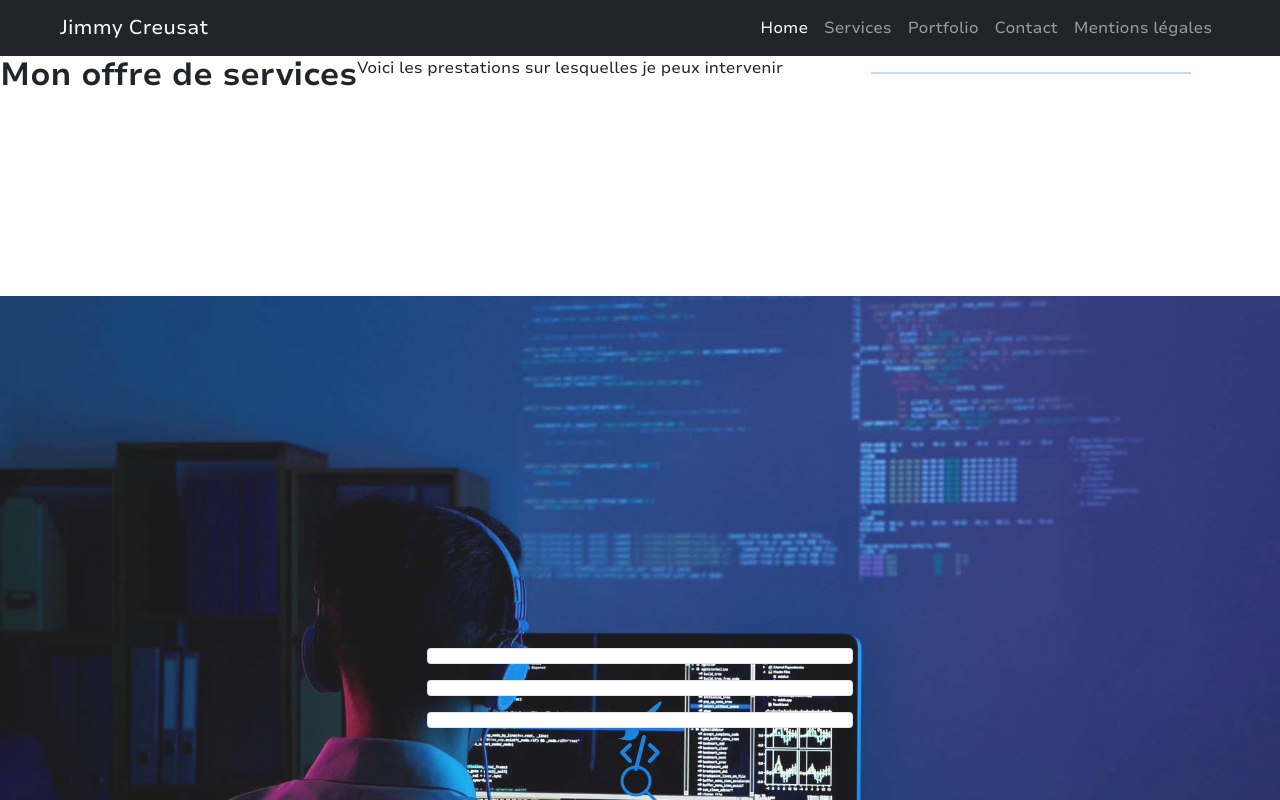
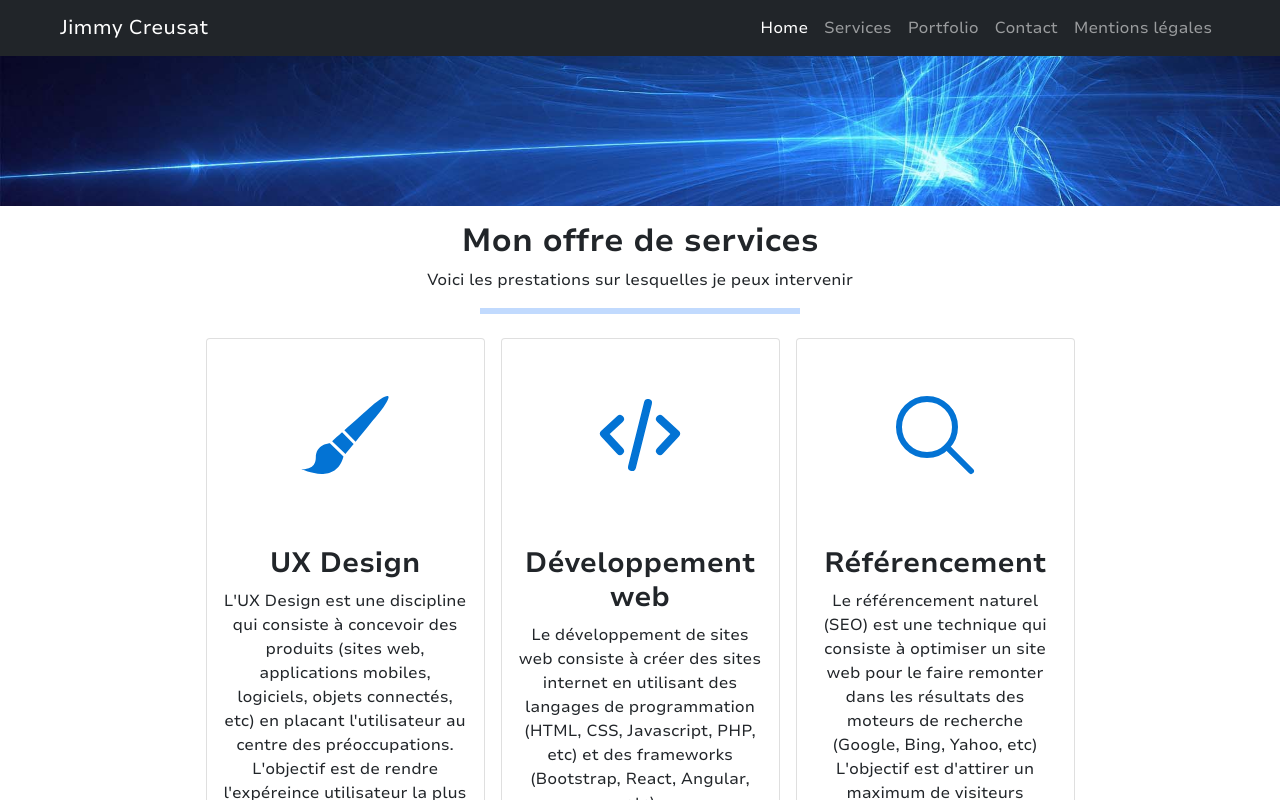
Before and after one commit to JimmyCr7/CREUSAT_Jimmy_Devoir_5_Portfolio_React, a React (Create React App) app: page / in a window 1280 px wide. Shown: the top 800 px of the page. Built offline with nearby package versions, Linux system fonts and the light colour scheme.

Commit message:
Resolve CSS conflicts

```diff
--- a/src/components/Service.jsx
+++ b/src/components/Service.jsx
@@ -1,7 +1,7 @@
 const Service = (props) => {
     return(
-        <div class="card col-lg-4 col-sm-12">
-            <img class="card-img-top my-5" src={props.img} alt="Card image cap"/>
+        <div class="card col-lg-3 col-sm-12 mx-2 mb-3">
+            <img class="card-img-top my-5 mx-auto" src={props.img} alt="Card image cap"/>
             <div class="card-body">
                 <h3 class="card-title text-center">{props.title}</h3>
                 <p class="card-text text-center">{props.desc}</p>
--- a/src/css/contact-style.css
+++ b/src/css/contact-style.css
@@ -1,9 +1,9 @@
-main img{
-    display: block;
-    width: 20px;
-    height: 20px;
-  }
+main section#container-coordonnees img{
+  display: block;
+  width: 24px;
+  height: 24px;
+}
 
-  main iframe{
-    width: 100%;
-  }
+main section#container-coordonnees iframe{
+  width: 100%;
+}
--- a/src/css/home-style.css
+++ b/src/css/home-style.css
@@ -1,11 +1,6 @@
-main{
-    display: flex;
-    flex-direction: row;
-    justify-content: center;
-    flex-wrap: wrap;
-  }
 
-  main > section:first-of-type{
+
+  main > section#container-presentation{
     background-image: url('../img/hero-bg.jpg');
     background-repeat: no-repeat;
     background-size: cover;
@@ -19,75 +14,31 @@ main{
     opacity: 0.9;
   }
 
-  main > section:first-of-type > h2{
+  main > section#container-presentation > h2{
     font-size: 4em;
   }
 
-  main > section:first-of-type > h3{
+  main > section#container-presentation > h3{
     font-size: 3em;
   }
 
-  main > section:first-of-type > h2, h3{
+  main > section#container-presentation > h2, h3{
     font-weight: bold;
     text-align: center;
     margin-bottom: 20px;
   }
 
-  /*
-  main > section:first-of-type > button{
-    display: block;
-    width: max-content;
-    padding: 6px 16px;
-    border-radius: 8px;
-    border: none;
-    outline: none;
-  }
-    */
-
-  main > section:not(section:first-of-type){
+  main section#container-me, section#container-skills{
     padding: 24px;
   }
 
-  main > section > img{
+  main section#container-me > img{
     width: 100%;
     object-fit: cover;
     margin-bottom: 8px;
   }
 
-  main > section > em{
+  main section#container-skills > em{
     font-style: normal;
     font-weight: bold;
   }
-
-  main > section > div{
-    width: 100%;
-    border-radius: 48px;
-    background-color: gray;
-    height: 16px;
-    margin-bottom: 16px;
-  }
-
-  main > section > div > div{
-    height: 100%;
-    border-radius: 48px 0px 0px 48px;
-  }
-
-  main > section > div:first-of-type > div{
-    width: 90%;
-  }
-
-  main > section > div:nth-of-type(2) > div{
-    width: 80%;
-  }
-
-  main > section > div:nth-of-type(3) > div{
-    width: 70%;
-  }
-
-  main > section > div:nth-of-type(4) > div{
-    width: 60%;
-  }
-
-  main > section > div:last-of-type > div{
-    width: 50%;
-  }
--- a/src/css/services-style.css
+++ b/src/css/services-style.css
@@ -1,13 +1,15 @@
-main > div:first-of-type{
-    background-image: url('../img/banner.jpg');
-    background-repeat: no-repeat;
-    background-size: cover;
-    background-position: center;
-    height: 200px;
-  }
+main > div.img-banner{
+  background-image: url('../img/banner.jpg');
+  background-repeat: no-repeat;
+  background-position: center;
+  background-size: cover;
+  height: 150px;
+  width: 100%;
+}
 
-  main img{
-    width: 48px;
-    height: 48px;
-    filter: invert(30%) sepia(88%) saturate(1735%) hue-rotate(191deg) brightness(91%) contrast(98%);
-  }
+main > section#container-services img{
+  display: block;
+  width: 96px;
+  height: 96px;
+  filter: invert(30%) sepia(33%) saturate(4131%) hue-rotate(191deg) brightness(99%) contrast(98%);
+}
--- a/src/pages/Contact.jsx
+++ b/src/pages/Contact.jsx
@@ -23,7 +23,7 @@ const Contact = () => {
                         <input class="btn btn-primary d-block mx-auto" type="submit" name="sendMessContact" value="Envoyer"/>
                     </form>
                 </section>
-                <section class="col-lg-4 col-sm-12">
+                <section id="container-coordonnees" class="col-lg-4 col-sm-12">
                     <h2>Mes coordonnées</h2>
                     <hr class="border border-2 border-primary" />
                     <strong>Jimmy Creusat</strong>
--- a/src/pages/Home.jsx
+++ b/src/pages/Home.jsx
@@ -4,12 +4,13 @@ import '../css/home-style.css';
 const Home = () => {
     return(
         <main>
-            <section>
+            <section id="container-presentation">
                 <h1 className="text-white">Bonjour, je suis Jimmy Creusat</h1>
                 <h2 className="text-white">Développeur web fullstack</h2>
                 <button type="button" className="btn btn-danger">En savoir plus</button>
             </section>
-            <section className="col-lg-4 col-sm-12">
+            <div className="d-flex flex-wrap justify-content-center">
+                <section id="container-me" className="container col-lg-4 col-sm-12 mx-0">
                     <h3>A propos</h3>
                     <hr className="border border-3 border-primary"/>
                     <img src={imgAbout} alt="Image d'une personne en train de travailler"/>
@@ -23,7 +24,7 @@ const Home = () => {
                         Lorem ipsum dolor sit amet, consectetur adipiscing elit. Duis scelerisque tempor nisl. Vivamus vitae porttitor massa. Nunc augue magna, dictum non urna et, ultricies placerat ipsum. Donec vulputate sapien ut lorem convallis scelerisque.
                     </p>
                 </section>
-            <section className="col-lg-4 col-sm-12">
+                <section id="container-skills" className="container col-lg-4 col-sm-12 mx-0">
                     <h3>Mes compétences</h3>
                     <hr className="border border-3 border-primary" />
                     <em>HTML5 90%</em>
@@ -47,6 +48,8 @@ const Home = () => {
                         <div className="progress-bar bg-primary" role="progressbar" style={{width: "50%"}} aria-valuenow="50" aria-valuemin="0" aria-valuemax="100"></div>
                     </div>
                 </section>
+            </div>
+
         </main>
     );
 }
--- a/src/pages/Services.jsx
+++ b/src/pages/Services.jsx
@@ -7,11 +7,11 @@ import '../css/services-style.css';
 const Services = () => {
     return(
         <main>
-            <div className="mb-3"></div>
-            <h2 className="text-center">Mon offre de services</h2>
-            <p className="text-center">Voici les prestations sur lesquelles je peux intervenir</p>
-            <hr className="border border-primary w-25 mx-auto"/>
-            <section className="row col-lg-8 col-sm-12 mx-auto my-4">
+            <div className="mb-3 img-banner"></div>
+            <h2 className="text-center w-100">Mon offre de services</h2>
+            <p className="text-center w-100">Voici les prestations sur lesquelles je peux intervenir</p>
+            <hr className="border border-3 border-primary w-25 mx-auto d-block"/>
+            <section id="container-services" className="container d-flex flex-wrap justify-content-center my-4">
                 <Service img={imgBrush} title="UX Design" desc="L'UX Design est une discipline qui consiste à concevoir des produits (sites web, applications mobiles, logiciels, objets connectés, etc) en placant l'utilisateur au centre des préoccupations. L'objectif est de rendre l'expéreince utilisateur la plus fluide et agréable possible"/>
                 <Service img={imgCode} title="Développement web" desc="Le développement de sites web consiste à créer des sites internet en utilisant des langages de programmation (HTML, CSS, Javascript, PHP, etc) et des frameworks (Bootstrap, React, Angular, etc)"/>
                 <Service img={imgZoom} title="Référencement" desc="Le référencement naturel (SEO) est une technique qui consiste à optimiser un site web pour le faire remonter dans les résultats des moteurs de recherche (Google, Bing, Yahoo, etc) L'objectif est d'attirer un maximum de visiteurs qualifiés sur le site"/>
```
Lines whose indentation alone changed are shown as unchanged.
